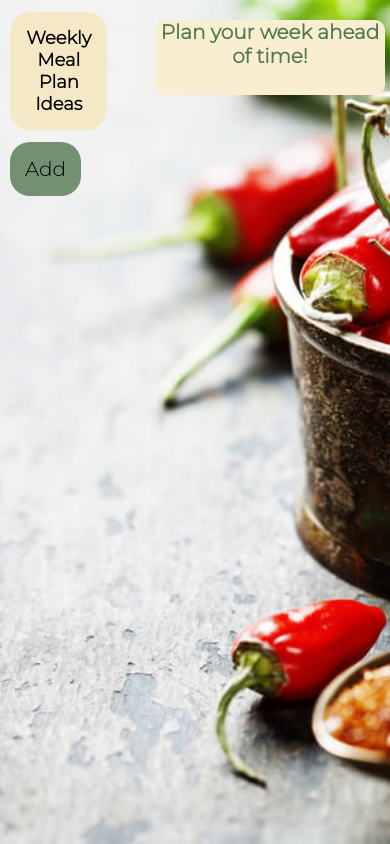
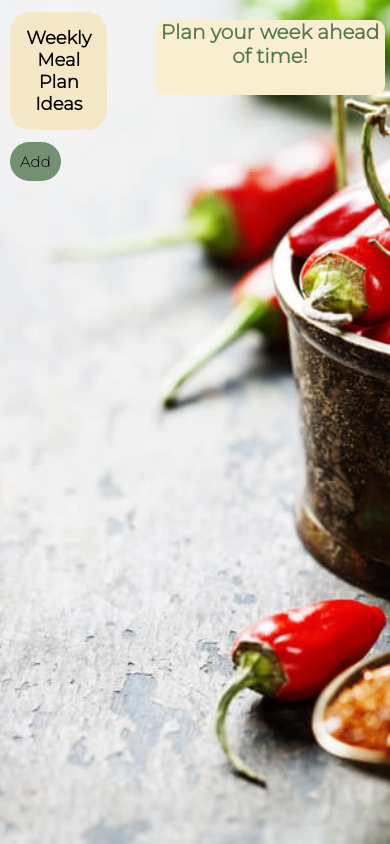
Before and after one commit to viraoka/my-meal-planner, a React (Create React App) app: page / in a window 390 px wide. Built offline with nearby package versions, Linux system fonts and the light colour scheme.

Commit message:
modified App.css

```diff
--- a/src/App.css
+++ b/src/App.css
@@ -107,6 +107,8 @@ h3 {
   .button-add {
     margin-left: 10px;
     color: black;
+    padding: 10px;
+    font-size: 15px;
   }
 
   .default {
```
